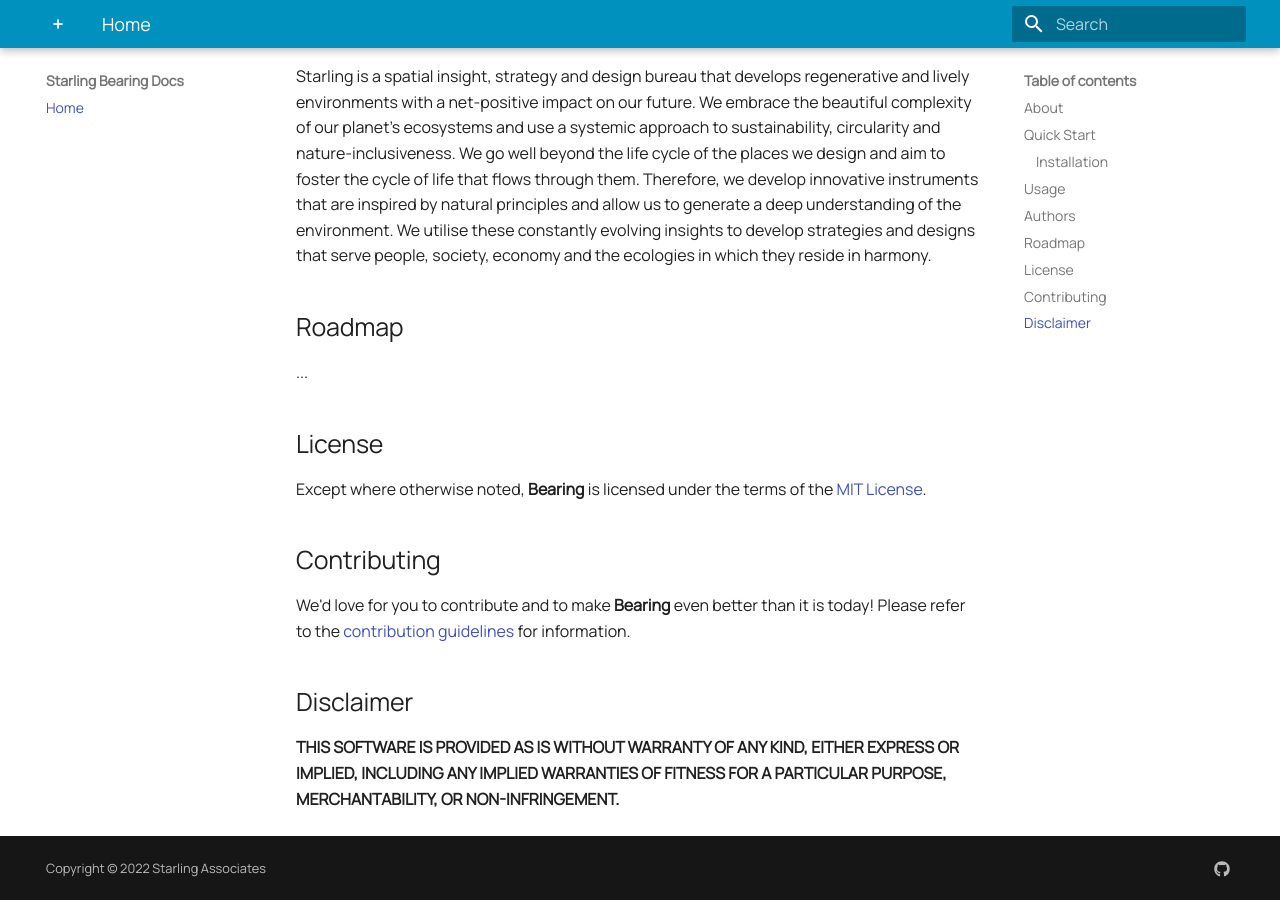
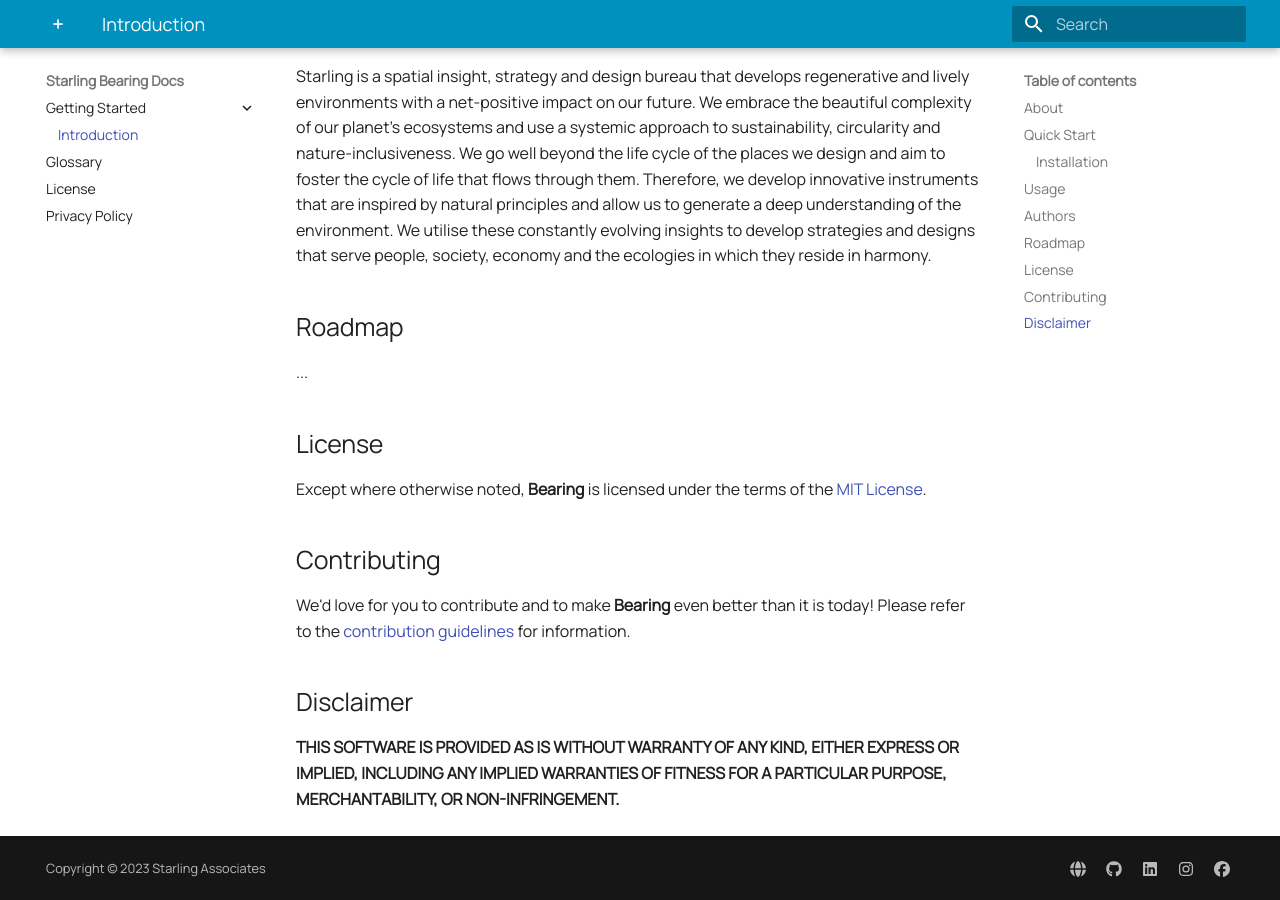
Before and after one commit to kockums/bearing, an MkDocs documentation site: the page built from docs/index.md, in a window 1280 px wide and 900 px high, scrolled down 885 px. Built offline with MkDocs 1.6.1 and Material for MkDocs 9.7.7, drawn with Linux system fonts in a browser that asks for light colours; old or Windows-style settings are respelled for this version of MkDocs.

Commit message:
Update docs

```diff
--- a/mkdocs.yml
+++ b/mkdocs.yml
@@ -22,10 +22,26 @@ extra:
   #   provider: google
   #   property: G-XXXXXXXXXX
   social:
+    - icon: fontawesome/solid/globe
+      link: https://www.starling.associates
     - icon: fontawesome/brands/github
       link: https://github.com/starling-cloud
+    - icon: fontawesome/brands/linkedin
+      link: https://www.linkedin.com/company/starling-associates/
+    - icon: fontawesome/brands/instagram
+      link: https://instagram.com/starling.cloud/
+    - icon: fontawesome/brands/facebook
+      link: https://www.facebook.com/starlingclouds/
 
-copyright: Copyright &copy; 2022 Starling Associates
+
+copyright: Copyright &copy; 2023 Starling Associates
 
 hide:
   - footer
+
+pages:
+- Getting Started:
+    - 'Introduction': 'index.md'
+- Glossary: 'glossary.md'
+- License: 'license.md'
+- Privacy Policy: 'privacy.md'
```
Also changed, not shown: docs/license.md (added, +10 -0 lines), docs/glossary.md (added), docs/privacy.md (added).
